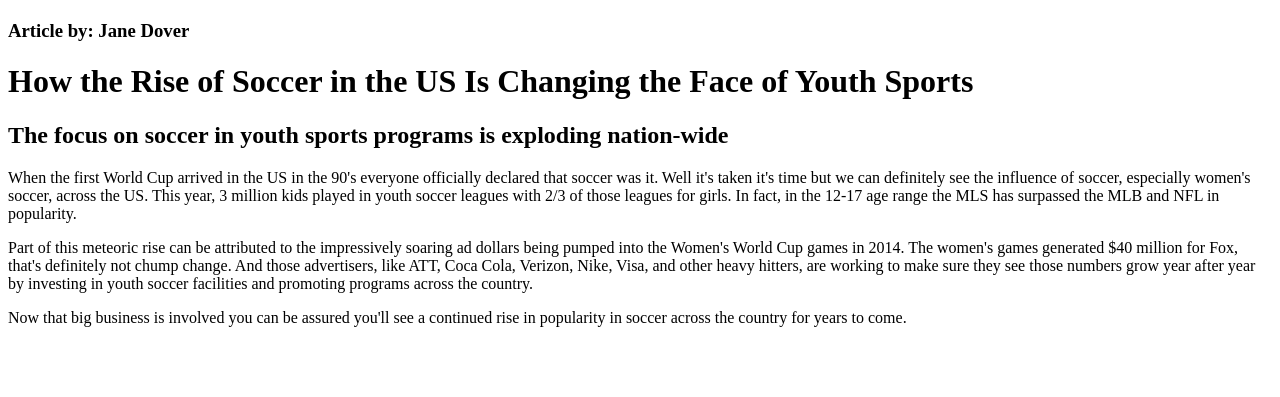
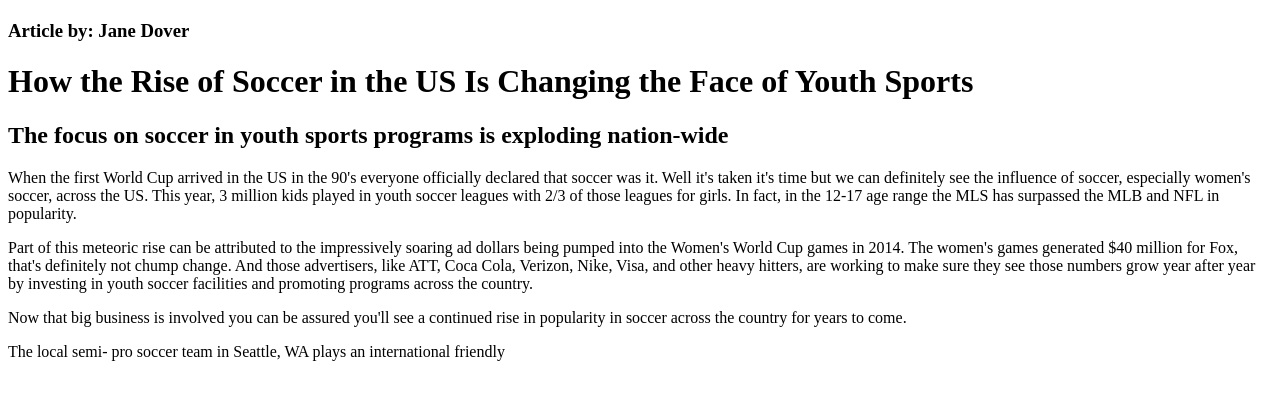
Before and after one commit to kendallawills/Codecademy-Rise-Of-Soccer, a plain HTML site: page index.html in a window 1280 px wide. Shown: the part 311-708 px from the top of the page. Drawn offline with Linux system fonts and the light colour scheme.

Commit message:
Add Image

```diff
--- a/index.html
+++ b/index.html
@@ -27,7 +27,7 @@
         </div>
 
         <div class="image">
-
+            <p class="caption">The local semi- pro soccer team in Seattle, WA plays an international friendly</p>
         </div>
 
     </body>
```
